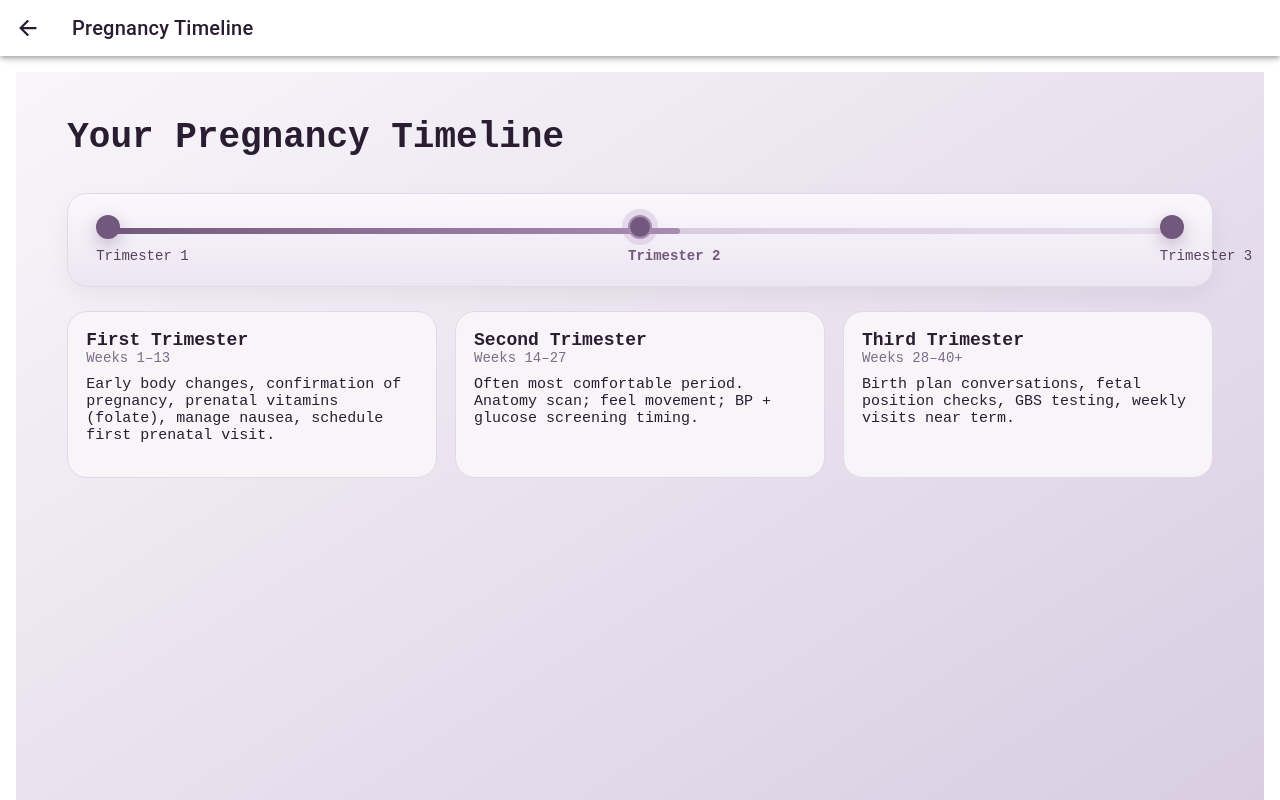
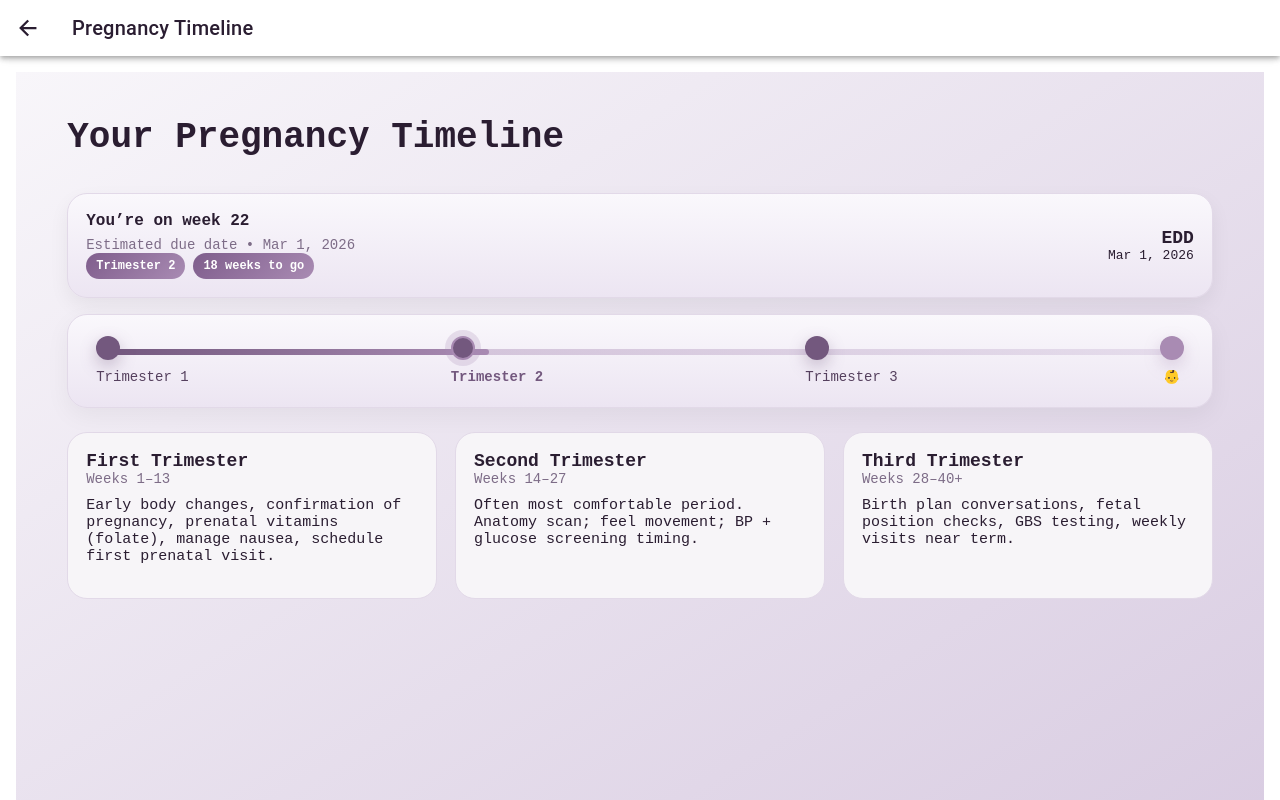
Before and after one commit to MelaninRx/melanin-rx, a React (Vite) app in the folder myApp/: page /timeline in a window 1280 px wide. Built offline with nearby package versions, Linux system fonts and the light colour scheme; no server answers; the database is empty; sample sign-in values are in the browser's storage; a web font is replaced by a local one.

Commit message:
implemented individual cards for things on timeline page, improved timeline progress bar, make checklist checkable

```diff
--- /dev/null
+++ b/myApp/src/components/ChecklistCard.tsx
@@ -0,0 +1,38 @@
+import React from 'react';
+import styles from '../pages/timeline.module.css';
+
+export default function ChecklistCard({
+  items, storageKey, title = 'This week’s checklist',
+}: { items: string[]; storageKey: string; title?: string; }) {
+  const [done, setDone] = React.useState<boolean[]>(() => {
+    const raw = localStorage.getItem(storageKey);
+    return raw ? JSON.parse(raw) : Array(items.length).fill(false);
+  });
+
+  React.useEffect(() => {
+    localStorage.setItem(storageKey, JSON.stringify(done));
+  }, [done, storageKey]);
+
+  const toggle = (i: number) => setDone(d => {
+    const n = [...d]; n[i] = !n[i]; return n;
+  });
+
+  return (
+    <section className={styles.checklistCard}>
+      <div className={styles.cardTitle}>{title}</div>
+      <div style={{ marginTop: 8 }}>
+        {items.map((text, i) => {
+          const checked = !!done[i];
+          return (
+            <div key={i} className={styles.checkItem} onClick={() => toggle(i)}>
+              <div className={`${styles.checkBox} ${checked ? styles.checkBoxChecked : ''}`}>
+                {checked ? '✓' : ''}
+              </div>
+              <div className={`${styles.checkText} ${checked ? styles.checkTextDone : ''}`}>{text}</div>
+            </div>
+          );
+        })}
+      </div>
+    </section>
+  );
+}
--- /dev/null
+++ b/myApp/src/components/QuestionsCard.tsx
@@ -0,0 +1,13 @@
+import React from 'react';
+import styles from '../pages/timeline.module.css';
+
+export default function QuestionsCard({ items }: { items: string[] }) {
+  return (
+    <section className={styles.qaCard}>
+      <div className={styles.cardTitle}>Questions to ask your doctor</div>
+      <div style={{ marginTop: 8 }}>
+        {items.map((q, i) => <div key={i} className={styles.qaItem}>• {q}</div>)}
+      </div>
+    </section>
+  );
+}
--- /dev/null
+++ b/myApp/src/components/StatusCard.tsx
@@ -0,0 +1,28 @@
+import React from 'react';
+import styles from '../pages/timeline.module.css';
+
+export default function StatusCard({
+  currentWeek,
+  dueDate,
+}: { currentWeek: number; dueDate: Date; }) {
+  const weeksLeft = Math.max(0, 40 - currentWeek);
+  const niceDate = dueDate.toLocaleDateString(undefined, { month: 'short', day: 'numeric', year: 'numeric' });
+  const trimester = currentWeek < 14 ? 'Trimester 1' : currentWeek < 28 ? 'Trimester 2' : 'Trimester 3';
+
+  return (
+    <section className={styles.statusCard}>
+      <div>
+        <h3 className={styles.statusTitle}>You’re on week {currentWeek}</h3>
+        <p className={styles.statusSub}>Estimated due date • {niceDate}</p>
+        <div className={styles.pills}>
+          <span className={styles.pill}>{trimester}</span>
+          <span className={styles.pill}>{weeksLeft} weeks to go</span>
+        </div>
+      </div>
+      <div className={styles.miniStat}>
+        <strong>EDD</strong>
+        <span>{niceDate}</span>
+      </div>
+    </section>
+  );
+}
--- a/myApp/src/components/TimelineRail.tsx
+++ b/myApp/src/components/TimelineRail.tsx
@@ -10,30 +10,35 @@ export type RailNode = {
 
 export default function TimelineRail({
   nodes,
-  progress = 0, // 0..1
+  progress = 0, // 0..1 across the whole rail
+  appendBaby = true,
 }: {
   nodes: RailNode[];
   progress?: number;
+  appendBaby?: boolean;
 }) {
+  const nodesWithBaby = React.useMemo(() => {
+    if (!appendBaby) return nodes;
+    return [...nodes, { key: 'baby', label: '👶', onClick: () => {} }];
+  }, [nodes, appendBaby]);
+
   const [anim, setAnim] = React.useState(0);
   React.useEffect(() => {
-    // animate from 0 -> progress on mount/update
     requestAnimationFrame(() => setAnim(progress));
   }, [progress]);
 
   const pct = Math.min(1, Math.max(0, anim)) * 100;
-  const last = Math.max(1, nodes.length - 1);
+  const last = Math.max(1, nodesWithBaby.length - 1);
 
   return (
     <div className={styles.rail}>
-      {/* Track layers (don’t affect layout) */}
       <div className={styles.railTrack} />
       <div className={styles.railProgress} style={{ width: `${pct}%` }} />
 
-      {/* Stage: same left/right/top as the track, so positions match exactly */}
       <div className={styles.railStage}>
-        {nodes.map((n, i) => {
-          const leftPct = (i / last) * 100; // e.g., 0%, 50%, 100% for 3 nodes
+        {nodesWithBaby.map((n, i) => {
+          const leftPct = (i / last) * 100;
+          const isBaby = n.key === 'baby';
           return (
             <button
               key={n.key}
@@ -44,7 +49,7 @@ export default function TimelineRail({
               aria-label={`Open ${n.label}`}
               aria-pressed={n.isCurrent ? true : undefined}
             >
-              <span className={`${styles.dot} ${n.isCurrent ? styles.dotCurrent : ''}`} />
+              <span className={`${styles.dot} ${isBaby ? styles.dotBaby : ''} ${n.isCurrent ? styles.dotCurrent : ''}`} />
               <span className={`${styles.nodeLabel} ${n.isCurrent ? styles.nodeLabelCurrent : ''}`}>
                 {n.label}
               </span>
--- a/myApp/src/pages/TimelinePage.tsx
+++ b/myApp/src/pages/TimelinePage.tsx
@@ -1,6 +1,8 @@
 import React from 'react';
 import { IonPage, IonHeader, IonToolbar, IonTitle, IonContent, IonButtons, IonBackButton } from '@ionic/react';
-
+import StatusCard from '../components/StatusCard';
+import ChecklistCard from '../components/ChecklistCard';
+import QuestionsCard from '../components/QuestionsCard';
 import styles from './timeline.module.css';
 import { getTrimesters, Trimester } from '../services/timelineService';
 
@@ -56,8 +58,16 @@ const TimelinePage: React.FC = () => {
           </div>
 
           <React.Suspense fallback={<div>Loading timeline…</div>}>
+            {/* Status card — TODO: wire real values */}
+            <StatusCard currentWeek={22} dueDate={new Date('2026-03-01')} />
+
             <TimelineRail
-              progress={progressToNodeCenter}
+              appendBaby
+              progress={
+                // Map to 4 nodes (T1,T2,T3,Baby). Node centers at 0, 1/3, 2/3, 1.
+                (currentTrimesterIndex && n > 1) ? (currentTrimesterIndex - 1) / ( (n + 1) - 1 ) : 0
+                // ^ n = data.length, +1 because of the Baby node
+              }
               nodes={data.map(t => ({
                 key: t.id,
                 label: `Trimester ${t.index}`,
@@ -73,9 +83,26 @@ const TimelinePage: React.FC = () => {
                 ))}
               </section>
             ) : (
-              <section className={styles.expandedWrap}>
-                <TrimesterExpanded data={active} onBack={() => setActiveId(null)} />
-              </section>
+              <>
+                <section className={styles.expandedWrap}>
+                  <div className={styles.infoCard}>
+                    <div className={styles.cardTitle}>{active.title}</div>
+                    <div className={styles.cardSub}>{active.weeksRange}</div>
+                    <p className={styles.cardBody} style={{ marginTop: 10 }}>{active.summary}</p>
+                  </div>
+                </section>
+
+                <section className={styles.expandedWrap}>
+                  <ChecklistCard
+                    items={active.checklist}
+                    storageKey={`chk_${active.id}_demoUser`}  /* swap demoUser for real user id later */
+                  />
+                </section>
+
+                <section className={styles.expandedWrap}>
+                  <QuestionsCard items={active.doctorTips} />
+                </section>
+              </>
             )}
           </React.Suspense>
         </main>
--- a/myApp/src/pages/timeline.module.css
+++ b/myApp/src/pages/timeline.module.css
@@ -168,3 +168,74 @@
   100% { transform: scale(1); }
 }
 .nodeCurrent .dotCurrent { animation: railThrob 1200ms ease-out 1; }
+
+/* --- Baby dot variant (keeps palette) --- */
+.dotBaby {
+  background: var(--color-accent);
+  box-shadow: 0 6px 16px rgba(169,139,179,0.35);
+}
+
+/* --- Status Card --- */
+.statusCard {
+  border: 1px solid var(--color-mid);
+  background: var(--gradient-panel);
+  border-radius: 20px;
+  padding: 18px;
+  display: grid;
+  grid-template-columns: 1fr auto;
+  align-items: center;
+  gap: 12px;
+  box-shadow: 0 8px 20px rgba(0,0,0,0.06);
+  margin-bottom: 16px;
+}
+.statusTitle { font-size: 16px; font-weight: 800; color: var(--text-primary); margin: 0 0 6px; }
+.statusSub { font-size: 14px; color: var(--text-muted); margin: 0; }
+.pills { display: flex; gap: 8px; flex-wrap: wrap; }
+.pill {
+  background: var(--gradient-button);
+  color: var(--text-light);
+  border-radius: 999px;
+  padding: 6px 10px;
+  font-size: 12px;
+  font-weight: 700;
+}
+.miniStat { text-align: right; color: var(--text-secondary); font-size: 13px; }
+.miniStat strong { display: block; color: var(--text-primary); font-size: 18px; }
+
+/* --- Trimester info card --- */
+.infoCard {
+  border: 1px solid var(--color-mid);
+  background: var(--color-light);
+  border-radius: 20px;
+  padding: 16px;
+}
+
+/* --- Checklist card --- */
+.checklistCard {
+  border: 1px solid var(--color-mid);
+  background: var(--color-light);
+  border-radius: 20px;
+  padding: 16px;
+}
+.checkItem {
+  display: flex; align-items: center; gap: 10px;
+  padding: 10px 8px; border-radius: 12px; cursor: pointer;
+  transition: background .15s ease;
+}
+.checkItem:hover { background: #f4eef8; }
+.checkBox {
+  width: 18px; height: 18px; border-radius: 4px; border: 2px solid var(--color-accent);
+  display: grid; place-items: center; background: #fff;
+}
+.checkBoxChecked { background: var(--color-accent); color: #fff; border-color: var(--color-accent); }
+.checkText { color: var(--text-primary); font-size: 14px; }
+.checkTextDone { text-decoration: line-through; color: var(--text-muted); }
+
+/* --- Questions card --- */
+.qaCard {
+  border: 1px solid var(--color-mid);
+  background: var(--color-light);
+  border-radius: 20px;
+  padding: 16px;
+}
+.qaItem { margin: 8px 0; font-size: 14px; color: var(--text-primary); }
```
